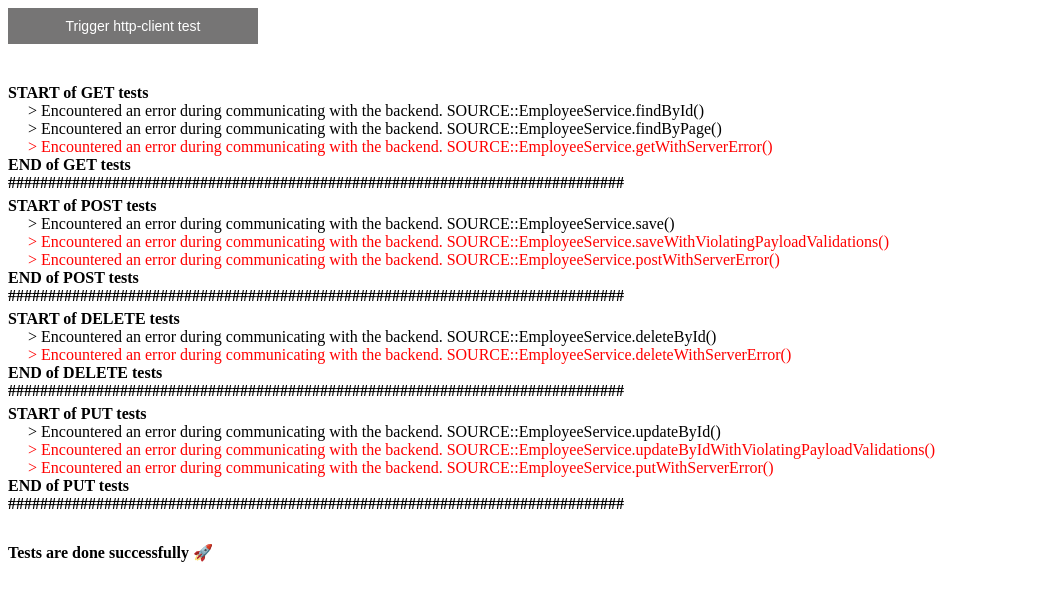
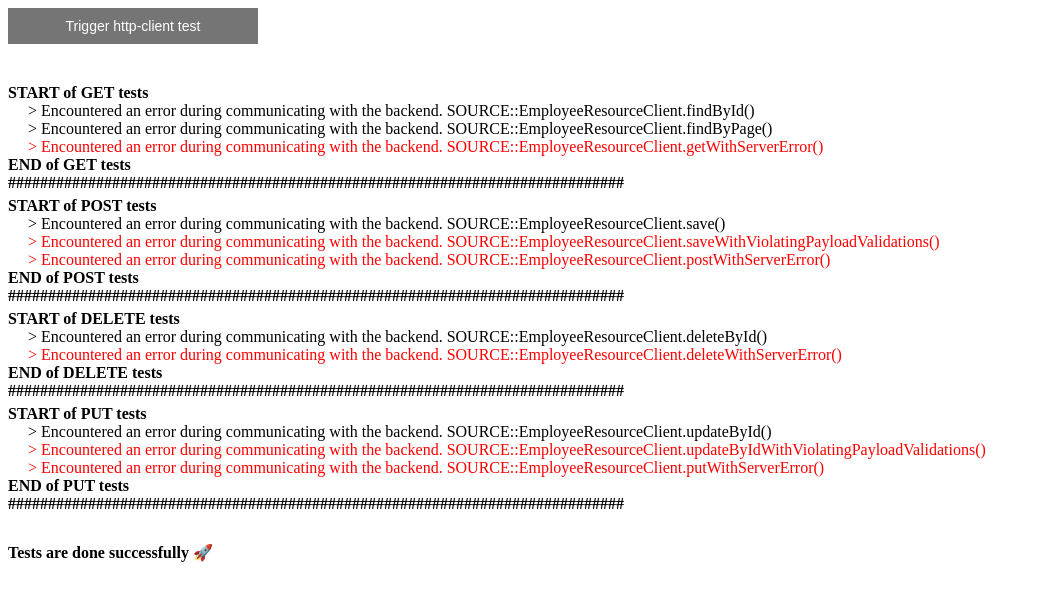
Before and after one commit to muhamed-hassan/js-web-client, a plain HTML site: page index.html in a window 1280 px wide. Both pictures are taken after a click on the button "Trigger http-client test". Shown: the whole page, without its empty margins (0-1041 px from the left). Drawn offline with Linux system fonts and the light colour scheme; no server answers.

Commit message:
code refactoring

```diff
--- a/controller.js
+++ b/MainController.js
@@ -1,43 +1,46 @@
+
 function launcher() {
+
+    var employeeResourceClient = new EmployeeResourceClient();
 
     // GET tests
     var collectedOutput = "<div style=\"font-weight: bold;\">START of GET tests</div>";
-    var outputOfFindById = findById();
+    var outputOfFindById = employeeResourceClient.findById();
     collectedOutput += "<div style=\"margin-left: 20px;\">> " + outputOfFindById + "</div>";
-    var outputOfFindByPage = findByPage();
+    var outputOfFindByPage = employeeResourceClient.findByPage();
     collectedOutput += "<div style=\"margin-left: 20px;\">> " + outputOfFindByPage + "</div>";
-    var outputOfGetWithServerError = getWithServerError();
+    var outputOfGetWithServerError = employeeResourceClient.getWithServerError();
     collectedOutput += "<div style=\"color: red; margin-left: 20px;\">> " + outputOfGetWithServerError + "</div>";
     collectedOutput += "<div style=\"font-weight: bold;\">END of GET tests</div>";
     collectedOutput += "<div style=\"font-weight: bold;\">#############################################################################</div>";
 
     // POST tests
     collectedOutput += "<div style=\"font-weight: bold; margin-top: 5px;\">START of POST tests</div>";
-    var outputOfSave = save();
+    var outputOfSave = employeeResourceClient.save();
     collectedOutput += "<div style=\"margin-left: 20px;\">> " + outputOfSave + "</div>";
-    var outputOfSaveWithViolatingPayloadValidations = saveWithViolatingPayloadValidations();
+    var outputOfSaveWithViolatingPayloadValidations = employeeResourceClient.saveWithViolatingPayloadValidations();
     collectedOutput += "<div style=\"color: red; margin-left: 20px;\">> " + outputOfSaveWithViolatingPayloadValidations + "</div>";
-    var outputOfPostWithServerError = postWithServerError();
+    var outputOfPostWithServerError = employeeResourceClient.postWithServerError();
     collectedOutput += "<div style=\"color: red; margin-left: 20px;\">> " + outputOfPostWithServerError + "</div>";
     collectedOutput += "<div style=\"font-weight: bold;\">END of POST tests</div>";
     collectedOutput += "<div style=\"font-weight: bold;\">#############################################################################</div>";
 
     // DELETE tests
     collectedOutput += "<div style=\"font-weight: bold; margin-top: 5px;\">START of DELETE tests</div>";
-    var outputOfDeleteById = deleteById();
+    var outputOfDeleteById = employeeResourceClient.deleteById();
     collectedOutput += "<div style=\"margin-left: 20px;\">> " + outputOfDeleteById + "</div>";
-    var outputOfDeleteWithServerError = deleteWithServerError();
+    var outputOfDeleteWithServerError = employeeResourceClient.deleteWithServerError();
     collectedOutput += "<div style=\"color: red; margin-left: 20px;\">> " + outputOfDeleteWithServerError + "</div>";
     collectedOutput += "<div style=\"font-weight: bold;\">END of DELETE tests</div>";
     collectedOutput += "<div style=\"font-weight: bold;\">#############################################################################</div>";
 
     // PUT tests
     collectedOutput += "<div style=\"font-weight: bold; margin-top: 5px;\">START of PUT tests</div>";
-    var outputOfUpdateById = updateById();
+    var outputOfUpdateById = employeeResourceClient.updateById();
     collectedOutput += "<div style=\"margin-left: 20px;\">> " + outputOfUpdateById + "</div>";
-    var outputOfUpdateByIdWithViolatingPayloadValidations = updateByIdWithViolatingPayloadValidations();
+    var outputOfUpdateByIdWithViolatingPayloadValidations = employeeResourceClient.updateByIdWithViolatingPayloadValidations();
     collectedOutput += "<div style=\"color: red; margin-left: 20px;\">> " + outputOfUpdateByIdWithViolatingPayloadValidations + "</div>";
-    var outputOfPutWithServerError = putWithServerError();
+    var outputOfPutWithServerError = employeeResourceClient.putWithServerError();
     collectedOutput += "<div style=\"color: red; margin-left: 20px;\">> " + outputOfPutWithServerError + "</div>";
     collectedOutput += "<div style=\"font-weight: bold;\">END of PUT tests</div>";
     collectedOutput += "<div style=\"font-weight: bold;\">#############################################################################</div>";
--- a/integration/clients/EmployeeResourceClient.js
+++ b/integration/clients/EmployeeResourceClient.js
@@ -1,29 +1,36 @@
-function findById() {
+
+class EmployeeResourceClient {
+
+    constructor() {
+        this.httpClient = new HttpClient();
+    }
+
+    findById() {
         var response;
         try {
             var requestHeaders = new Map();
             requestHeaders.set("Accept", "application/json");
-        response = doGet("http://localhost:8080/v2/employees/1", requestHeaders);
+            response = this.httpClient.doGet("http://localhost:8080/v2/employees/1", requestHeaders);
             var parsedResponse = JSON.parse(response);
             var savedEmployee = new SavedEmployee();
             savedEmployee.id = parsedResponse.id;
             savedEmployee.name = parsedResponse.name;
             savedEmployee.title = parsedResponse.title;
         } catch (error) {
-        var errMsg = "Encountered an error during communicating with the backend. SOURCE::EmployeeService.findById()";
+            var errMsg = "Encountered an error during communicating with the backend. SOURCE::EmployeeResourceClient.findById()";
             console.error(errMsg);
             console.error(error + "\n\n");
             return errMsg;
         }
-    return "EmployeeService.findById() response:: " + response;
+        return "EmployeeResourceClient.findById() response:: " + response;
     }
 
-function findByPage() {
+    findByPage() {
         var response;
         try {
             var requestHeaders = new Map();
             requestHeaders.set("Accept", "application/json");
-        response = doGet("http://localhost:8080/v2/employees?pageNumber=1&pageSize=10", requestHeaders);
+            response = this.httpClient.doGet("http://localhost:8080/v2/employees?pageNumber=1&pageSize=10", requestHeaders);
             var parsedResponse = JSON.parse(response);
             var collectedElements = new Array();
             for (var cursor = 0; cursor < parsedResponse.length; cursor++) {
@@ -34,21 +41,21 @@ function findByPage() {
                 collectedElements.push(savedEmployee);
             }
         } catch (error) {
-        var errMsg = "Encountered an error during communicating with the backend. SOURCE::EmployeeService.findByPage()";
+            var errMsg = "Encountered an error during communicating with the backend. SOURCE::EmployeeResourceClient.findByPage()";
             console.error(errMsg);
             console.error(error + "\n\n");
             return errMsg;
         }
-    return "EmployeeService.findByPage() response:: " + response;
+        return "EmployeeResourceClient.findByPage() response:: " + response;
     }
 
-function getWithServerError() {
+    getWithServerError() {
         try {
             var requestHeaders = new Map();
             requestHeaders.set("Accept", "application/json");
-        doGet("http://localhost:8080/v2/employees/server_error", requestHeaders);
+            this.httpClient.doGet("http://localhost:8080/v2/employees/server_error", requestHeaders);
         } catch (error) {
-        var errMsg = "Encountered an error during communicating with the backend. SOURCE::EmployeeService.getWithServerError()";
+            var errMsg = "Encountered an error during communicating with the backend. SOURCE::EmployeeResourceClient.getWithServerError()";
             console.error(errMsg);
             console.error(error + "\n\n");
             return errMsg;
@@ -58,7 +65,7 @@ function getWithServerError() {
     /* ****************************************************************************************************************** */
     /* ****************************************************************************************************************** */
 
-function save() {
+    save() {
         var requestPayload;
         try {
             var requestHeaders = new Map();
@@ -67,17 +74,17 @@ function save() {
             newEmployee.name = "sample name";
             newEmployee.title = "sample title";
             requestPayload = JSON.stringify(newEmployee);
-        doPost("http://localhost:8080/v2/employees", requestHeaders, requestPayload);
+            this.httpClient.doPost("http://localhost:8080/v2/employees", requestHeaders, requestPayload);
         } catch (error) {
-        var errMsg = "Encountered an error during communicating with the backend. SOURCE::EmployeeService.save()";
+            var errMsg = "Encountered an error during communicating with the backend. SOURCE::EmployeeResourceClient.save()";
             console.error(errMsg);
             console.error(error + "\n\n");
             return errMsg;
         }
-    return "EmployeeService.save() requestPayload:: " + requestPayload;
+        return "EmployeeResourceClient.save() requestPayload:: " + requestPayload;
     }
 
-function saveWithViolatingPayloadValidations() {
+    saveWithViolatingPayloadValidations() {
         var requestPayload;
         try {
             var requestHeaders = new Map();
@@ -86,16 +93,16 @@ function saveWithViolatingPayloadValidations() {
             newEmployee.name = "";
             newEmployee.title = "sample title";
             requestPayload = JSON.stringify(newEmployee);
-        doPost("http://localhost:8080/v2/employees", requestHeaders, requestPayload);
+            this.httpClient.doPost("http://localhost:8080/v2/employees", requestHeaders, requestPayload);
         } catch (error) {
-        var errMsg = "Encountered an error during communicating with the backend. SOURCE::EmployeeService.saveWithViolatingPayloadValidations()";
+            var errMsg = "Encountered an error during communicating with the backend. SOURCE::EmployeeResourceClient.saveWithViolatingPayloadValidations()";
             console.error(errMsg);
             console.error(error + "\n\n");
             return errMsg;
         }
     }
 
-function postWithServerError() {
+    postWithServerError() {
         try {
             var requestHeaders = new Map();
             requestHeaders.set("Content-type", "application/json");
@@ -103,9 +110,9 @@ function postWithServerError() {
             newEmployee.name = "sample name";
             newEmployee.title = "sample title";
             var requestPayload = JSON.stringify(newEmployee);
-        doPost("http://localhost:8080/v2/employees/server_error", requestHeaders, requestPayload);
+            this.httpClient.doPost("http://localhost:8080/v2/employees/server_error", requestHeaders, requestPayload);
         } catch (error) {
-        var errMsg = "Encountered an error during communicating with the backend. SOURCE::EmployeeService.postWithServerError()";
+            var errMsg = "Encountered an error during communicating with the backend. SOURCE::EmployeeResourceClient.postWithServerError()";
             console.error(errMsg);
             console.error(error + "\n\n");
             return errMsg;
@@ -115,11 +122,11 @@ function postWithServerError() {
     /* ****************************************************************************************************************** */
     /* ****************************************************************************************************************** */
 
-function deleteById() {
+    deleteById() {
         try {
-        doDelete("http://localhost:8080/v2/employees/51");
+            this.httpClient.doDelete("http://localhost:8080/v2/employees/51");
         } catch (error) {
-        var errMsg = "Encountered an error during communicating with the backend. SOURCE::EmployeeService.deleteById()";
+            var errMsg = "Encountered an error during communicating with the backend. SOURCE::EmployeeResourceClient.deleteById()";
             console.error(errMsg);
             console.error(error + "\n\n");
             return errMsg;
@@ -127,11 +134,11 @@ function deleteById() {
         return "Delete is done for employee with ID 51";
     }
 
-function deleteWithServerError() {
+    deleteWithServerError() {
         try {
-        doDelete("http://localhost:8080/v2/employees/server_error");
+            this.httpClient.doDelete("http://localhost:8080/v2/employees/server_error");
         } catch (error) {
-        var errMsg = "Encountered an error during communicating with the backend. SOURCE::EmployeeService.deleteWithServerError()";
+            var errMsg = "Encountered an error during communicating with the backend. SOURCE::EmployeeResourceClient.deleteWithServerError()";
             console.error(errMsg);
             console.error(error + "\n\n");
             return errMsg;
@@ -141,7 +148,7 @@ function deleteWithServerError() {
     /* ****************************************************************************************************************** */
     /* ****************************************************************************************************************** */
 
-function updateById() {
+    updateById() {
         var requestPayload;
         try {
             var requestHeaders = new Map();
@@ -150,17 +157,17 @@ function updateById() {
             newEmployee.name = "sample name";
             newEmployee.title = "sample title";
             requestPayload = JSON.stringify(newEmployee);
-        doPut("http://localhost:8080/v2/employees/91", requestHeaders, requestPayload);
+            this.httpClient.doPut("http://localhost:8080/v2/employees/91", requestHeaders, requestPayload);
         } catch (error) {
-        var errMsg = "Encountered an error during communicating with the backend. SOURCE::EmployeeService.updateById()";
+            var errMsg = "Encountered an error during communicating with the backend. SOURCE::EmployeeResourceClient.updateById()";
             console.error(errMsg);
             console.error(error + "\n\n");
             return errMsg;
         }
-    return "EmployeeService.updateById() requestPayload:: " + requestPayload;
+        return "EmployeeResourceClient.updateById() requestPayload:: " + requestPayload;
     }
 
-function updateByIdWithViolatingPayloadValidations() {
+    updateByIdWithViolatingPayloadValidations() {
         try {
             var requestHeaders = new Map();
             requestHeaders.set("Content-type", "application/json");
@@ -168,16 +175,16 @@ function updateByIdWithViolatingPayloadValidations() {
             newEmployee.name = "";
             newEmployee.title = "sample title";
             var requestPayload = JSON.stringify(newEmployee);
-        doPut("http://localhost:8080/v2/employees/91", requestHeaders, requestPayload);
+            this.httpClient.doPut("http://localhost:8080/v2/employees/91", requestHeaders, requestPayload);
         } catch (error) {
-        var errMsg = "Encountered an error during communicating with the backend. SOURCE::EmployeeService.updateByIdWithViolatingPayloadValidations()";
+            var errMsg = "Encountered an error during communicating with the backend. SOURCE::EmployeeResourceClient.updateByIdWithViolatingPayloadValidations()";
             console.error(errMsg);
             console.error(error + "\n\n");
             return errMsg;
         }
     }
 
-function putWithServerError() {
+    putWithServerError() {
         try {
             var requestHeaders = new Map();
             requestHeaders.set("Content-type", "application/json");
@@ -185,11 +192,13 @@ function putWithServerError() {
             newEmployee.name = "sample name";
             newEmployee.title = "sample title";
             var requestPayload = JSON.stringify(newEmployee);
-        doPut("http://localhost:8080/v2/employees/server_error", requestHeaders, requestPayload);
+            this.httpClient.doPut("http://localhost:8080/v2/employees/server_error", requestHeaders, requestPayload);
         } catch (error) {
-        var errMsg = "Encountered an error during communicating with the backend. SOURCE::EmployeeService.putWithServerError()";
+            var errMsg = "Encountered an error during communicating with the backend. SOURCE::EmployeeResourceClient.putWithServerError()";
             console.error(errMsg);
             console.error(error + "\n\n");
             return errMsg;
         }
     }
+
+}
--- a/integration/models/Employee.js
+++ b/integration/models/Employee.js
@@ -1,3 +1,4 @@
+
 class Employee {
 
     constructor(name, title) {
--- a/integration/models/NewEmployee.js
+++ b/integration/models/NewEmployee.js
@@ -1,3 +1,4 @@
+
 class NewEmployee extends Employee {
 
     constructor(name, title) {
--- a/integration/models/SavedEmployee.js
+++ b/integration/models/SavedEmployee.js
@@ -1,3 +1,4 @@
+
 class SavedEmployee extends Employee {
 
     constructor(id, name, title) {
```
Also changed, not shown: index.html (+1 -1 lines), integration/clients/HttpClient.js (+13 -8 lines), kb/Output of tests.png. Lines whose indentation alone changed are shown as unchanged.
